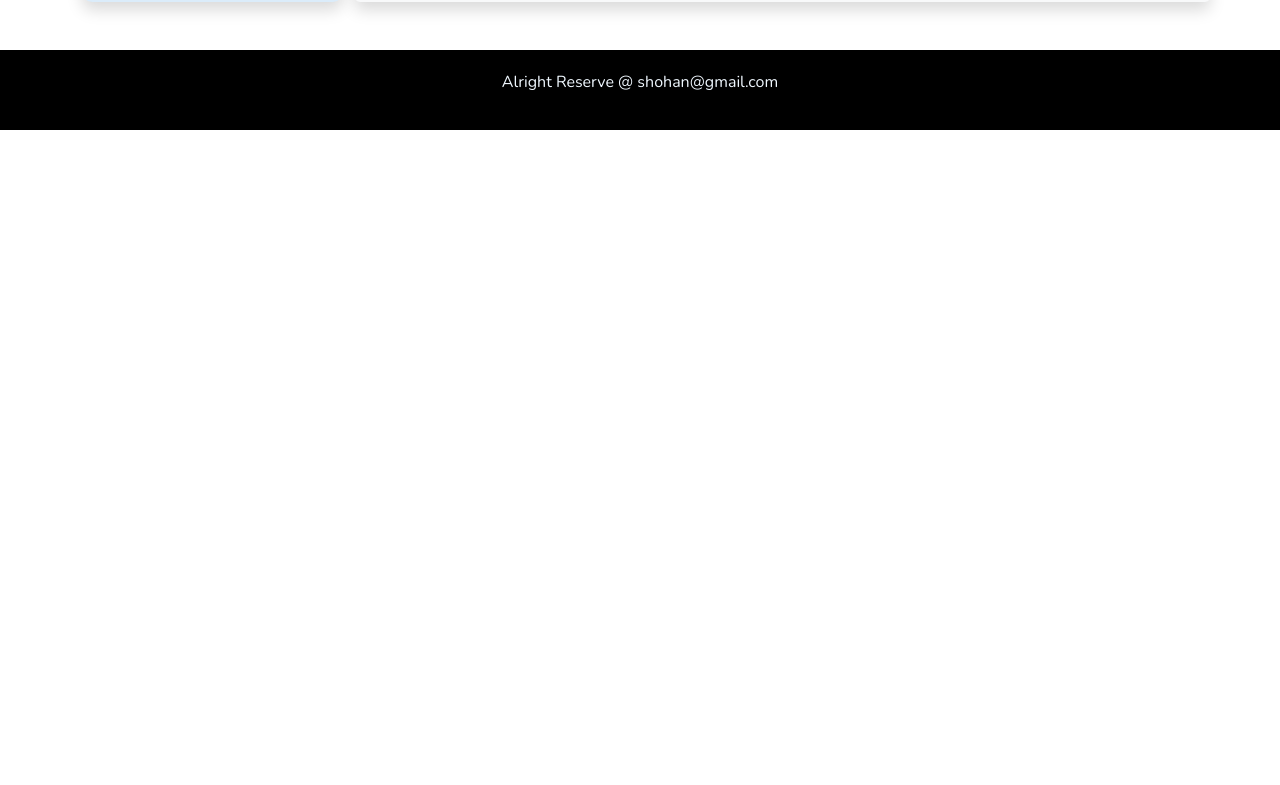
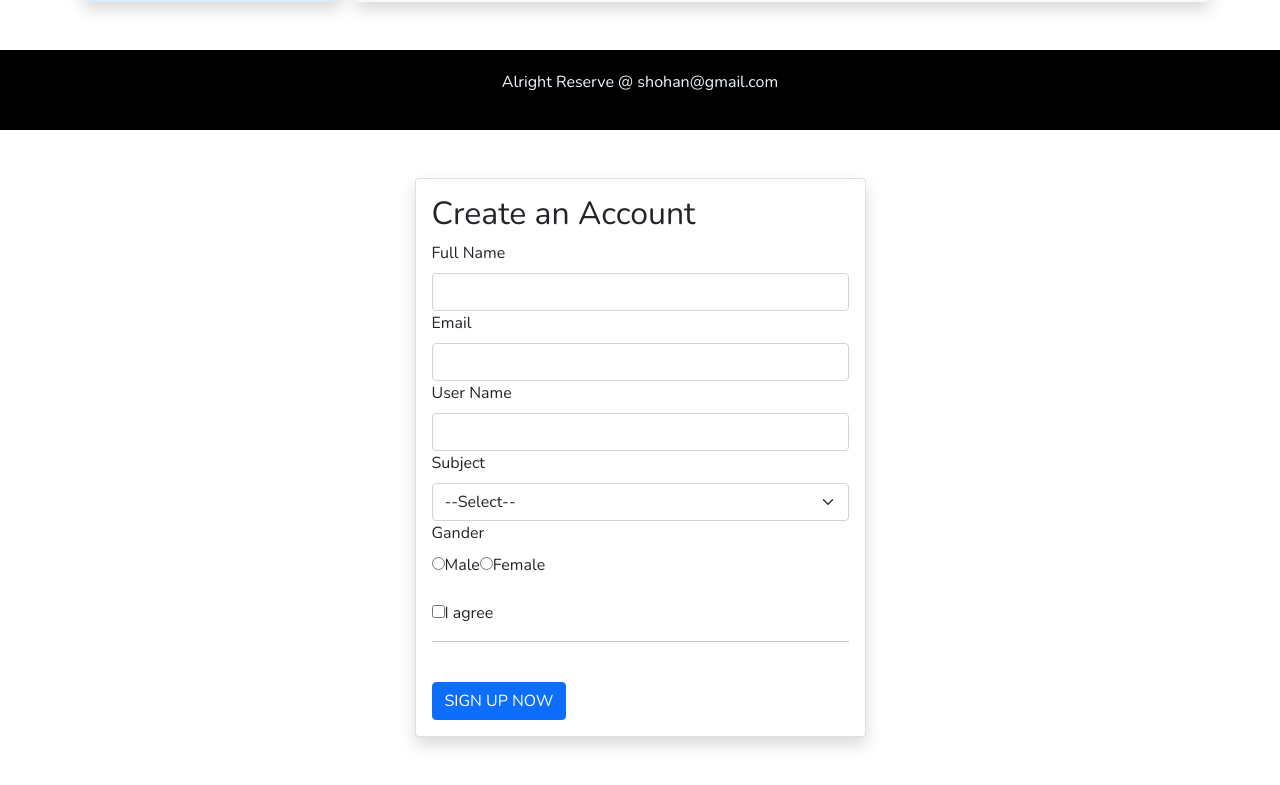
Before and after one commit to shohan177/react_bootstrap_route_assinment_1, a React (Create React App) app: page /Dashboard/password in a window 1280 px wide. Shown: the part 758-1543 px from the top of the page. Before the commit the page ends 888 px from the top, so only its background shows below. Built offline with nearby package versions, Linux system fonts and the light colour scheme.

Commit message:
sign up form design

```diff
--- a/src/App.js
+++ b/src/App.js
@@ -2,7 +2,7 @@ import {React, useState} from 'react';
 import './App.css';
 import Hader from './components/Header/Hader.js';
 import 'bootstrap/dist/css/bootstrap.min.css';
-import Footer from './components/footer/Footer.js';
+import Footer from './components/footer/footer.js';
 import Home from './components/pages/home/Home.js';
 import About from './components/pages/about/About.js';
 import Contact from './components/pages/contact/Contact';
@@ -15,6 +15,7 @@ import Index from './components/pages/Dashboard/Index';
 import Payment from './components/pages/Dashboard/Payment';
 import Profile from './components/pages/Dashboard/Profile';
 import Password from './components/pages/Dashboard/Password';
+import SignUp from './components/SignUp/SignUp';
 
 
 function App() {
@@ -45,7 +46,8 @@ function App() {
 
           </Route>
         </Routes>
-        <Footer/>
+      <Footer />
+      <SignUp />
 
     </>
   );
--- /dev/null
+++ b/src/components/SignUp/SignUp.js
@@ -0,0 +1,65 @@
+import React from 'react';
+import { Container,Row,Col ,Form, Card, Button } from 'react-bootstrap';
+import './SignUp.css';
+
+const SignUp = () => {
+    return (
+        <>
+            <Container>
+                <Row className='d-flex justify-content-center my-5'>
+                    <Col md={5}>
+                        <Card className='shadow'>
+                            <Card.Body>
+                                <h2>Create an Account</h2>
+                                <Form>
+                                    <Form.Group>
+                                        <Form.Label>Full Name</Form.Label>
+                                        <Form.Control></Form.Control>
+                                    </Form.Group>
+                                    <Form.Group>
+                                        <Form.Label>Email</Form.Label>
+                                        <Form.Control></Form.Control>
+                                    </Form.Group>
+                                    <Form.Group>
+                                        <Form.Label>User Name</Form.Label>
+                                        <Form.Control></Form.Control>
+                                    </Form.Group>
+                                    <Form.Group>
+                                        <Form.Label>Subject</Form.Label>
+                                        <Form.Select>
+                                            <option value=''>--Select--</option>
+                                            <option value=''>CSE</option>
+                                            <option value=''>EEE</option>
+                                            <option value=''>CS</option>
+                                        </Form.Select>
+                                    </Form.Group>
+                                    <Form.Group>
+                                        <Form.Label>Gander</Form.Label>
+                                        <br></br>
+                                        <input name='gander' type='radio' value='male' id='male' />
+                                        <label for='male'>Male</label>
+                                        <input name='gander' type='radio' value='female' id='female' />
+                                        <label for='male'>Female</label>
+                                    </Form.Group>
+                                    <Form.Group>
+                                        <br/>
+                                        <input type='checkbox' value='agree' id='agree'></input>
+                                        <label for='agree'>I agree</label>
+                                    </Form.Group>
+                                    <hr></hr>
+                                    <Form.Group>
+                                        <br></br>
+                                        <Button variant='primary' type='submit' className='btn-block'>SIGN UP NOW</Button>
+                                    </Form.Group>
+
+                                </Form>
+                            </Card.Body>
+                        </Card>
+                    </Col>
+                </Row>
+            </Container>
+        </>
+    )
+};
+
+export default SignUp;
```
Also changed, not shown: src/components/SignUp/SignUp.css (added), 2 other files (tests, documents, lock files or other folders).
